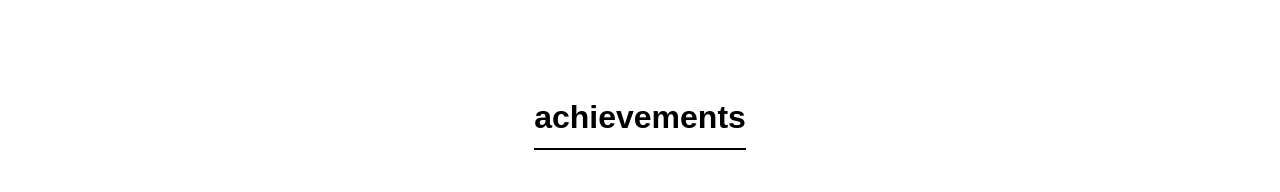
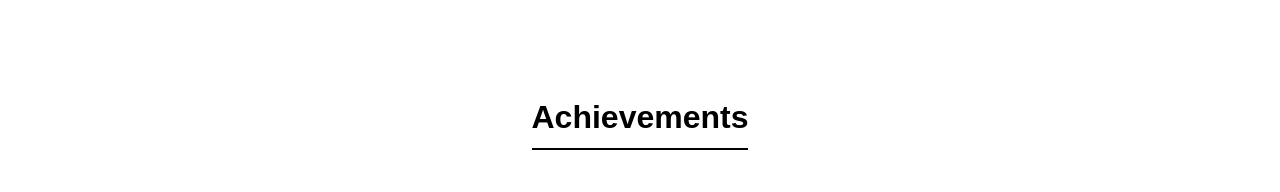
Before and after one commit to Vedansh360/PersonalWeb, a plain HTML site: page index.html in a window 1280 px wide. Shown: the part 1503-1695 px from the top of the page. Drawn offline with Linux system fonts and the light colour scheme; a script that the page names is missing.

Commit message:
Corrected achievement section heading.

```diff
--- a/index.html
+++ b/index.html
@@ -88,7 +88,7 @@
 
     <section id="achievements">
         <div class="achievements-container section-container">
-            <h2>achievements</h2>
+            <h2>Achievements</h2>
             <ul>
                 <li>Delivered a Ted Talk on Personal AI Assistant Robots. <span class="view-more-links"><a href="https://www.youtube.com/watch?v=HGuiJDRSZfY" target="_blank">view</a></span></li>
                 <li>3rd runner up in Techfest IIT Bombay Earth Matters Competition. <span class="view-more-links"><a href="https://1drv.ms/i/c/d0be1e62912bccee/Ee7MK5FiHr4ggNBKBwAAAAABZD2XSKoOe3mmJiDRHIKGDA?e=fczfYi" target="_blank">Certificate</a></span></li>
```
